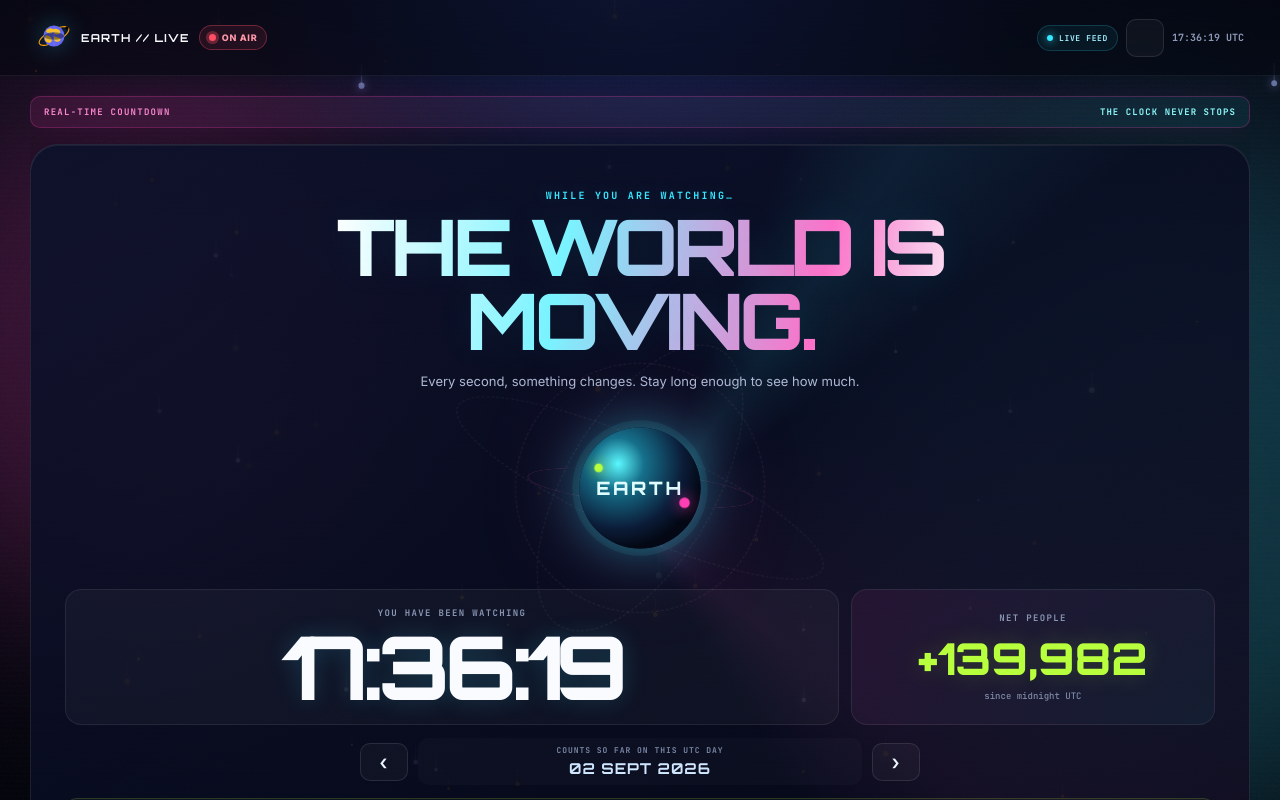
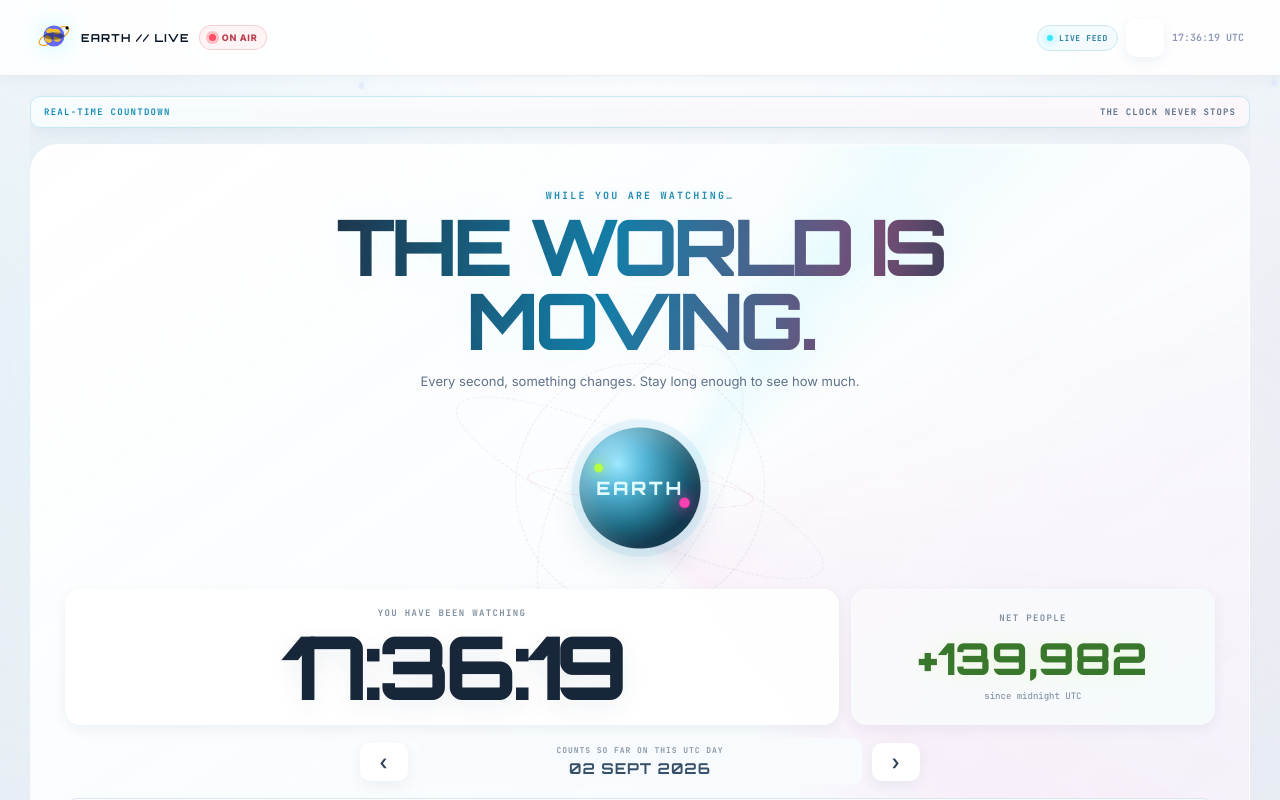
Before and after one commit to manmathk/Earth-In-Real-Time, a website with bundled scripts: page index.html in a window 1280 px wide. Built offline with nearby package versions, Linux system fonts and the light colour scheme.

Commit message:
Use premium light theme

```diff
--- a/index.html
+++ b/index.html
@@ -3,7 +3,7 @@
 <head>
 <meta charset="UTF-8">
 <meta name="viewport" content="width=device-width, initial-scale=1.0">
-<meta name="theme-color" content="#050816">
+<meta name="theme-color" content="#f4f8fc">
 <title>Earth In Real Time</title>
 <link rel="icon" href="favicon.svg" type="image/svg+xml">
 <link rel="preconnect" href="https://fonts.googleapis.com">
@@ -11,6 +11,7 @@
 <link href="https://fonts.googleapis.com/css2?family=Inter:wght@400;500;600;700;800;900&family=JetBrains+Mono:wght@400;500;700&family=Orbitron:wght@600;700;800&display=swap" rel="stylesheet">
 <link rel="stylesheet" href="css/app.css">
 <link rel="stylesheet" href="css/responsive.css">
+<link rel="stylesheet" href="css/light-theme.css">
 </head>
 <body>
   <div class="ambient" aria-hidden="true"><canvas class="particles" id="particles"></canvas><div class="grid-floor"></div><div class="aurora aurora-a"></div><div class="aurora aurora-b"></div><div class="scanlines"></div><div class="noise"></div></div>
```
